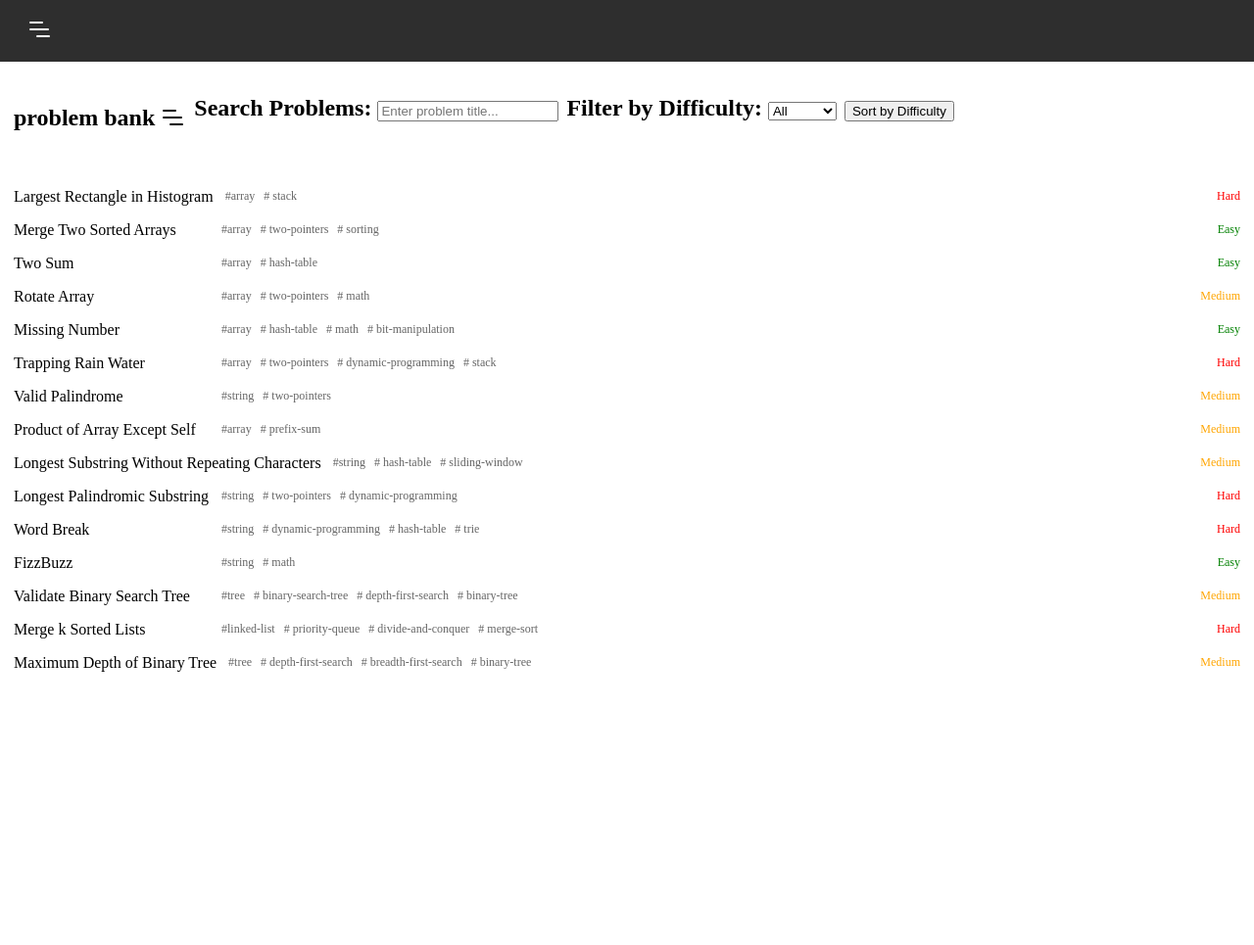
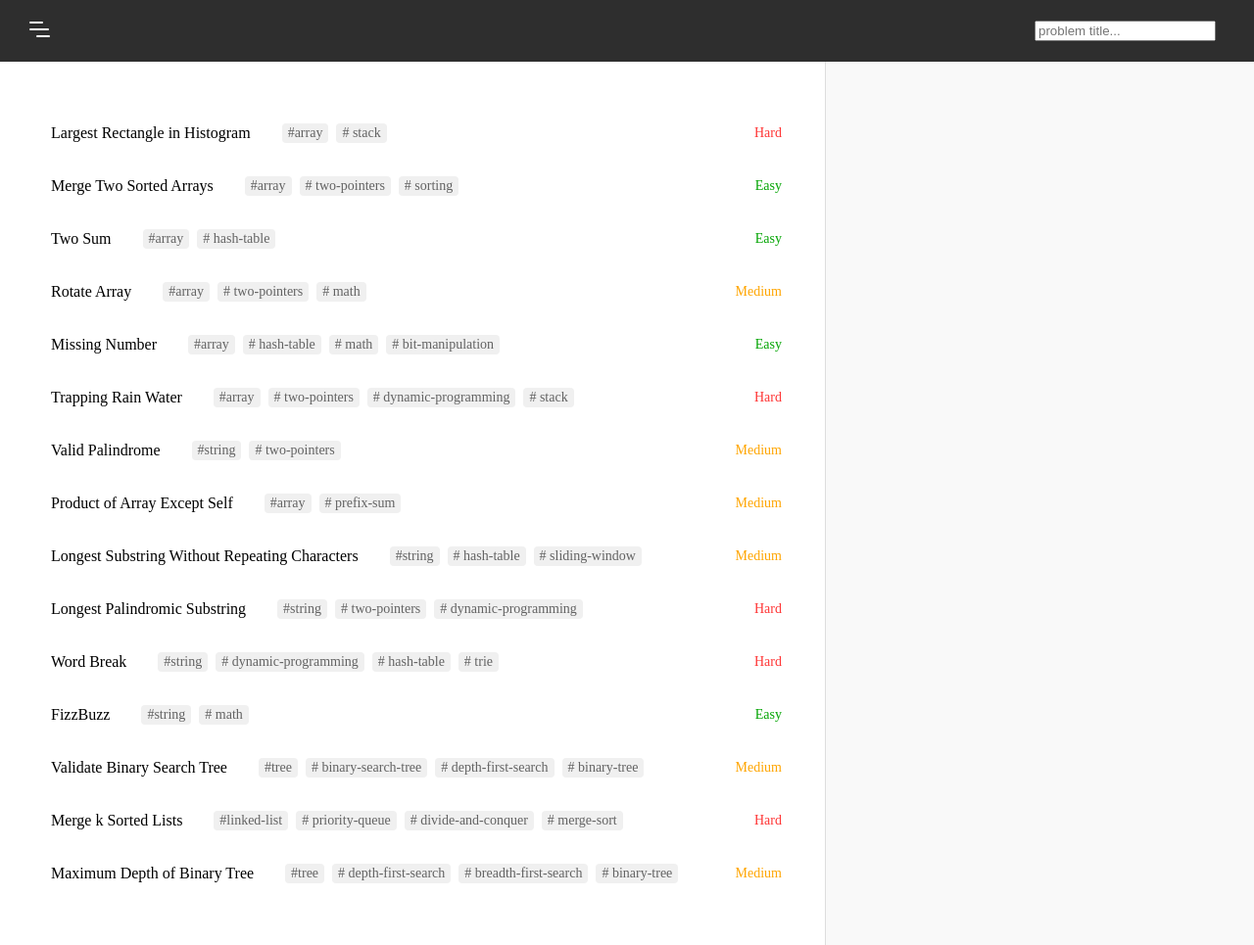
Before and after one commit to sivaganesh2002/friendly-octo-guide, a Django app: page / in a window 1280 px wide. Shown: the whole page at 98% size. Before the commit the page ends 686 px from the top, so only its background shows below. Run offline with Django 5.2, Linux system fonts and the light colour scheme; data comes from the database, SQL or seed files in the repository; both versions use the stored data as it was after the commit.

Commit message:
bank done, detail page in hell

```diff
--- /dev/null
+++ b/static/css/problemset.css
@@ -0,0 +1,92 @@
+/* Split container layout */
+.split-container {
+    display: flex; /* Use flexbox for layout */
+    height: 100%; /* Full height */
+}
+
+/* Left Pane */
+.split-left {
+    flex: 2; /* Take up 2/3 of the space */
+    padding: 16px; /* Add padding */
+    border-right: 1px solid #ddd; /* Add a separator between panes */
+    overflow-y: auto; /* Enable scrolling if content overflows */
+}
+
+/* Right Pane */
+.split-right {
+    flex: 1; /* Take up 1/3 of the space */
+    padding: 16px; /* Add padding */
+    background-color: #f9f9f9; /* Light background for distinction */
+}
+
+/* Problem row layout */
+.problem-row {
+    display: flex; /* Use flexbox for alignment */
+    align-items: center; /* Vertically align items */
+    gap: 16px; /* Add spacing between elements */
+    padding: 14px; /* Add consistent padding */
+}
+
+
+/* Problem title */
+.problem-link {
+    flex: 0 0 auto; /* Ensure the title takes only as much space as needed */
+    text-align: left; /* Align the title to the left */
+    font-size: 16px;
+    color: black;
+    text-decoration: none;
+    font-weight: 500;
+    padding: 4px 8px; /* Add padding for better visibility */
+    border-radius: 4px; /* Rounded corners */
+    transition: background-color 0.3s ease, box-shadow 0.3s ease; /* Smooth transition */
+}
+
+/* Hover effect for problem title */
+.problem-link:hover {
+    background-color: rgba(116, 116, 116, 0.1); /* Light blue background */
+    box-shadow: 0 4px 8px rgba(59, 59, 59, 0.2); /* Add shadow for box effect */
+    color: #092d57; /* Change text color to blue */
+}
+
+/* Tags */
+.tags {
+    display: flex; /* Use flexbox for tags */
+    flex-wrap: wrap; /* Allow tags to wrap if necessary */
+    gap: 8px; /* Add spacing between tags */
+    margin-left: 8px; /* Add a small margin to separate tags from the title */
+}
+
+/* Individual tag */
+.tag {
+    cursor: pointer;
+    color: rgba(76, 76, 76, 0.86); /* Default color */
+    background-color: #f0f0f0; /* Light gray background */
+    border-radius: 4px; /* Rounded corners */
+    font-size: 14px;
+    padding: 2px 6px; /* Padding for better visibility */
+    transition: color 0.1s ease, background-color 0.1s ease; /* Smooth transition */
+}
+
+.tag:hover {
+    color: rgba(63, 31, 31, 0.86); /* Text color changes to white */
+}
+
+/* Difficulty */
+.difficulty {
+    font-size: 14px;
+    white-space: nowrap; /* Prevent wrapping */
+    margin-left: auto; /* Push difficulty to the end of the row */
+}
+
+/* Difficulty colors */
+.difficulty-hard {
+    color: rgb(255, 53, 53);
+}
+
+.difficulty-medium {
+    color: #FFA500;
+}
+
+.difficulty-easy {
+    color: rgb(0, 164, 0);
+}
--- a/static/js/problemset.js
+++ b/static/js/problemset.js
@@ -1,41 +1,20 @@
 document.addEventListener('DOMContentLoaded', () => {
     // --- Element Selection ---
     const searchBar = document.getElementById('search-bar');
-    const difficultyFilter = document.getElementById('difficulty-filter');
-    const sortButton = document.getElementById('sort-difficulty');
-    const problemList = document.querySelector('ul');
     const problems = document.querySelectorAll('ul > li');
-    const tags = document.querySelectorAll('div.tags span'); // More specific selector for tags
+    const tags = document.querySelectorAll('.tag');
 
     // --- Tag Highlighting ---
-    tags.forEach(tag => {
-        tag.addEventListener('mouseover', () => {
-            tag.style.color = 'rgba(19, 14, 14, 0.86)';
-            tag.style.fontWeight = 'bold';
-        });
-        tag.addEventListener('mouseout', () => {
-            tag.style.color = 'rgba(76, 76, 76, 0.86)';
-            tag.style.fontWeight = 'normal';
-        });
-    });
 
-    // --- Combined Filter and Search Function ---
+    // --- Search Function ---
     const updateProblemVisibility = () => {
         const searchQuery = searchBar.value.toLowerCase();
-        const difficultyValue = difficultyFilter.value.toLowerCase();
 
         problems.forEach(problem => {
             const title = problem.querySelector('a').textContent.toLowerCase();
+            const matchesSearch = title.includes(searchQuery);
 
-            // CORRECTED: Select the last span in the li, which is the difficulty
-            const difficultySpan = problem.querySelector('span:last-child');
-            const difficulty = difficultySpan.textContent.toLowerCase().trim();
-
-            // Check if the problem matches both the search query and the difficulty filter
-            const matchesSearch = title.includes(searchQuery);
-            const matchesDifficulty = (difficultyValue === 'all' || difficulty === difficultyValue);
-
-            if (matchesSearch && matchesDifficulty) {
+            if (matchesSearch) {
                 problem.style.display = 'flex';
             } else {
                 problem.style.display = 'none';
@@ -43,30 +22,6 @@ document.addEventListener('DOMContentLoaded', () => {
         });
     };
 
-    // --- Event Listeners ---
+    // Event listener for search bar
     searchBar.addEventListener('input', updateProblemVisibility);
-    difficultyFilter.addEventListener('change', updateProblemVisibility);
-
-    // --- Sorting ---
-    sortButton.addEventListener('click', () => {
-        const problemsArray = Array.from(problemList.children);
-
-        // CORRECTED: Define a logical order for sorting
-        const difficultyOrder = { 'easy': 1, 'medium': 2, 'hard': 3 };
-
-        problemsArray.sort((a, b) => {
-            // CORRECTED: Select the last span to get the correct difficulty text
-            const difficultyA = a.querySelector('span:last-child').textContent.toLowerCase().trim();
-            const difficultyB = b.querySelector('span:last-child').textContent.toLowerCase().trim();
-
-            // Use the order map for sorting, falling back to 0 for unknown values
-            const orderA = difficultyOrder[difficultyA] || 0;
-            const orderB = difficultyOrder[difficultyB] || 0;
-
-            return orderA - orderB;
-        });
-
-        // Re-append the sorted elements to the list
-        problemsArray.forEach(problem => problemList.appendChild(problem));
-    });
 });
--- a/templates/accounts/register.html
+++ b/templates/accounts/register.html
@@ -3,8 +3,6 @@
 <head>
     {% load static %}
     {% block title %}Register{% endblock %}
-    <link rel="stylesheet" href="{% static 'accounts/css/register.css' %}">
-    <script src="{% static 'accounts/js/register.js' %}"></script>
 
 </head>
 <body>
--- a/templates/base.html
+++ b/templates/base.html
@@ -5,19 +5,13 @@
 <head>
     <title>{% block title %}Code Judge{% endblock %}</title>
 
-    {% block scripts %}
-        <script src="{% static 'js/base.js' %}"></script>
-    {% endblock %}
 
-    {% block styles %}
-        <link rel="stylesheet" href="{% static 'css/base.css' %}">
-    {% endblock %}
 </head>
 <body>
 
     <div class="navbar">
         <div class="nav-left">
-            {% block nav_actions %}
+
                 <a href="{% url 'problem_bank' %}" class="menu-icon" aria-label="Menu">
                     <svg width="24" height="24" viewBox="0 0 24 24" fill="black" xmlns="http://www.w3.org/2000/svg">
                         <rect y="4" width="14" height="2" rx="1" />
@@ -26,6 +20,7 @@
                     </svg>
                 </a>
 
+             {% block nav_actions %}
                 {# Default content for authenticated users on other pages #}
                 {% if user.is_authenticated %}
                     <a href="{% url 'home' %}">@{{ user.username }}</a>
@@ -34,6 +29,7 @@
         </div>
         <div class="nav-right">
             {% block nav_actions_right %}
+                {% block page_specific_nav %}{% endblock %}
                 {# This is the new block for right-side actions #}
                 {% if user.is_authenticated %}
                     <a href="{% url 'logout' %}" aria-label="Logout">
@@ -48,5 +44,13 @@
     </div>
 
     {% block content %}{% endblock %}
+
+    {% block scripts %}
+        <script src="{% static 'js/base.js' %}"></script>
+    {% endblock %}
+
+    {% block styles %}
+        <link rel="stylesheet" href="{% static 'css/base.css' %}">
+    {% endblock %}
 </body>
 </html>
--- a/templates/problem_bank/problemset.html
+++ b/templates/problem_bank/problemset.html
@@ -3,66 +3,59 @@
 {% load static %}
 {% block title %}problem bank{% endblock %}
 
-{% block scripts %}
-<script src="{% static 'js/problemset.js' %}"></script>
+{% block page_specific_nav %}
+    <div style="margin-right: 15px;">
+        <label for="search-bar"></label>
+        <input type="text" id="search-bar" placeholder="problem title..." />
+    </div>
 {% endblock %}
 
 {% block content %}
-<h2 style="display: flex; align-items: center; gap: 8px; padding: 14px;">
-    problem bank
-    <svg width="24" height="24" viewBox="0 0 24 24" fill="black" xmlns="http://www.w3.org/2000/svg">
-        <rect y="4" width="14" height="2" rx="1" />
-        <rect y="11" width="20" height="2" rx="1" />
-        <rect x="7" y="18" width="14" height="2" rx="1" />
-    </svg>
-
-    <div style="margin-bottom: 20px;">
-        <label for="search-bar">Search Problems:</label>
-        <input type="text" id="search-bar" placeholder="Enter problem title..." />
-    </div>
-
-    <div style="margin-bottom: 20px;">
-        <label for="difficulty-filter">Filter by Difficulty:</label>
-        <select id="difficulty-filter">
-            <option value="all">All</option>
-            <option value="easy">Easy</option>
-            <option value="medium">Medium</option>
-            <option value="hard">Hard</option>
-        </select>
-    </div>
-
-    <div style="margin-bottom: 20px;">
-        <button id="sort-difficulty">Sort by Difficulty</button>
-    </div>
-</h2>
+<div class="split-container">
+    <!-- Left Pane -->
+    <div class="split-left">
         {% if problems %}
             <ul style="list-style-type: none; padding: 14px;">
                 {% for problem in problems %}
-            <li style="display: flex; justify-content: space-between; align-items: center; margin-bottom: 16px;">
-                <div style="flex: 1; display: flex; align-items: center;">
-                    <a href="{% url 'problem_detail' problem.id %}" style="text-decoration: none; font-size: 16px; color: black; margin-right: 12px; min-width: 200px;">
+                <li class="problem-item">
+                    <div class="problem-row">
+                        <a href="{% url 'problem_detail' problem.id %}"
+                           class="problem-link"
+                           data-title="{{ problem.title }}">
                             {{ problem.title }}
                         </a>
                         {% if problem.get_tags %}
-                        <div style="font-size: 12px; color: rgba(76, 76, 76, 0.86); min-width: 300px;">
+                            <div class="tags">
                                 {% for tag in problem.get_tags %}
-                                <span style="margin-right: 6px;">#{{ tag }}</span>
+                                    <span class="tag" data-tag="{{ tag }}">#{{ tag }}</span>
                                 {% endfor %}
                             </div>
                         {% endif %}
-                </div>
-                <span style="font-weight: normal; font-size: 12px; color:
-                    {% if problem.difficulty == 'Hard' %}red
-                    {% elif problem.difficulty == 'Medium' %}#FFA500
-                    {% elif problem.difficulty == 'Easy' %}green
-                    {% else %}black{% endif %};">
+                        <span class="difficulty difficulty-{{ problem.difficulty|lower }}">
                             {{ problem.difficulty|title }}
                         </span>
+                    </div>
                 </li>
                 {% endfor %}
             </ul>
         {% else %}
             <p>No problems yet.</p>
         {% endif %}
+    </div>
 
+    <!-- Right Pane -->
+    <div class="split-right">
+        <!-- Leave this empty for now -->
+    </div>
+</div>
 {% endblock %}
+
+{% block scripts %}
+    {{ block.super }}
+    <script src="{% static 'js/problemset.js' %}"></script>
+{% endblock %}
+
+{% block styles %}
+    {{ block.super }}
+    <link rel="stylesheet" href="{% static 'css/problemset.css' %}">
+{% endblock %}
```
Also changed, not shown: static/accounts/css/home.css (+48 -0 lines), static/problem/css/problem_detail.css (+87 -20 lines), static/problem/js/problem_detail.js (+12 -0 lines), templates/accounts/home.html (+10 -2 lines), templates/accounts/login.html (+9 -2 lines), templates/problem/problem_detail.html (+33 -13 lines), db.sqlite3. Lines whose indentation alone changed are shown as unchanged.
